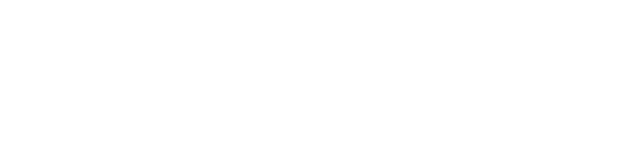
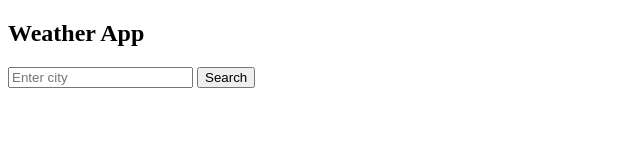
Before and after one commit to EmirU116/Weather-App, a plain HTML site: page index.html in a window 1280 px wide. Shown: the whole page, without its empty margins (0-640 px from the left). Drawn offline with Linux system fonts and the light colour scheme.

Commit message:
writing div container in the body tag

```diff
--- a/index.html
+++ b/index.html
@@ -9,6 +9,10 @@
         <link rel="stylesheet" href="./style.css">
     </head>
     <body>
-
+        <div id="weather-container">
+            <h2>Weather App</h2>
+            <input type="text" id="city" placeholder="Enter city">
+            <button onclick="getWeather()">Search</button>
+        </div>
     </body>
 </html>
```
